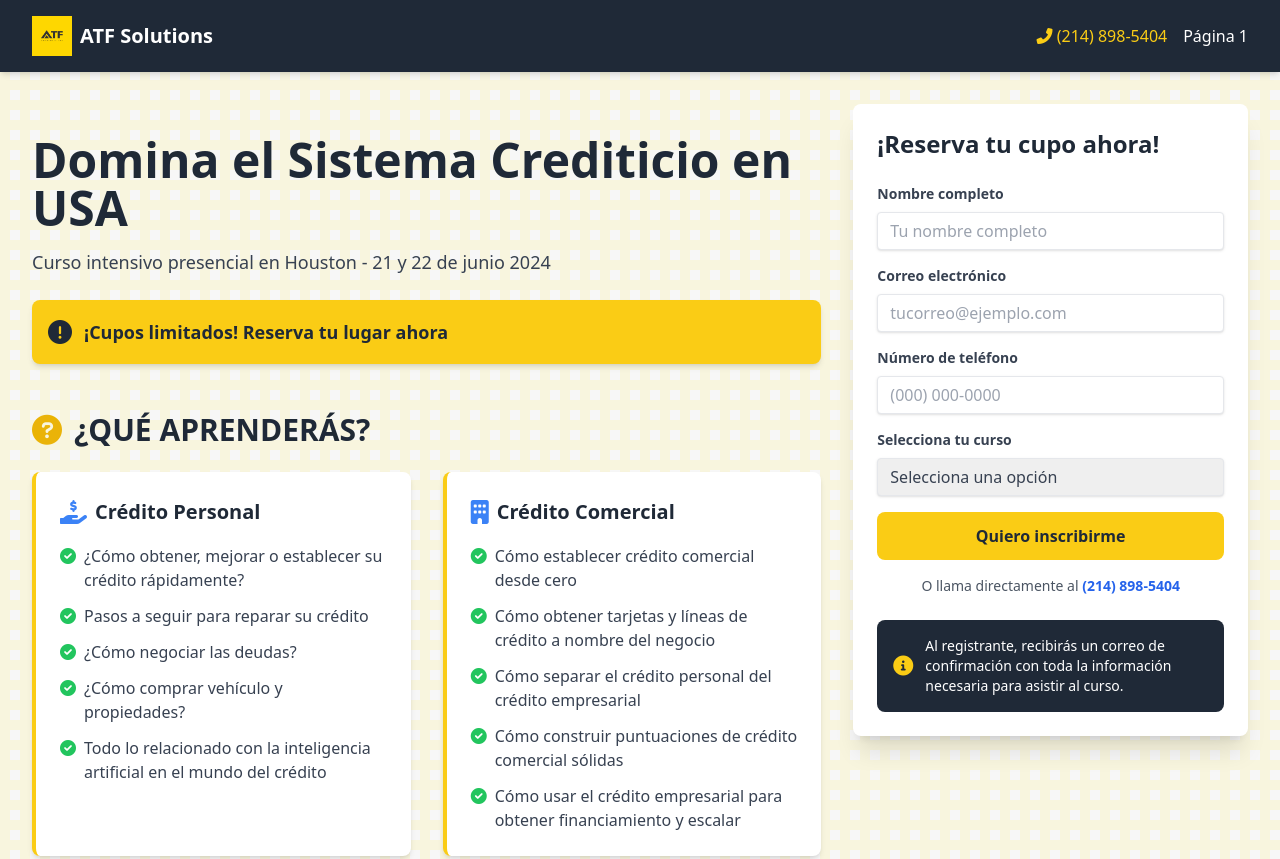
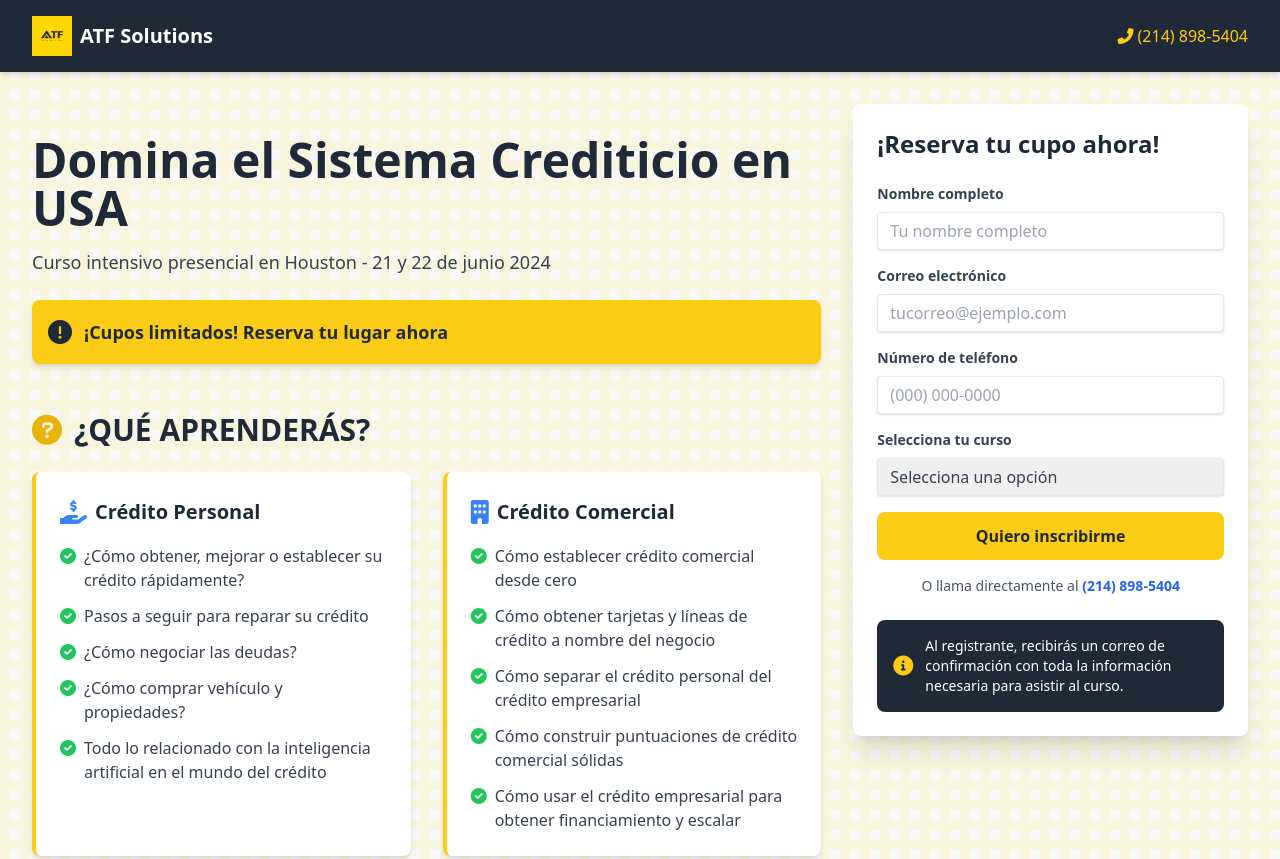
Before and after one commit to Ily192/ATF-Solutions-Registro-Curso, a plain HTML site: page index.html in a window 1280 px wide. Shown: the top 859 px of the page. Drawn offline with nearby package versions, Linux system fonts and the light colour scheme.

Commit message:
index.html

```diff
--- a/index.html
+++ b/index.html
@@ -38,7 +38,6 @@
             </div>
             <div class="flex items-center space-x-4">
                 <span class="text-yellow-400"><i class="fas fa-phone-alt"></i> (214) 898-5404</span>
-                <span class="hidden lg:inline">Página 1</span>
             </div>
         </div>
     </header>
```
